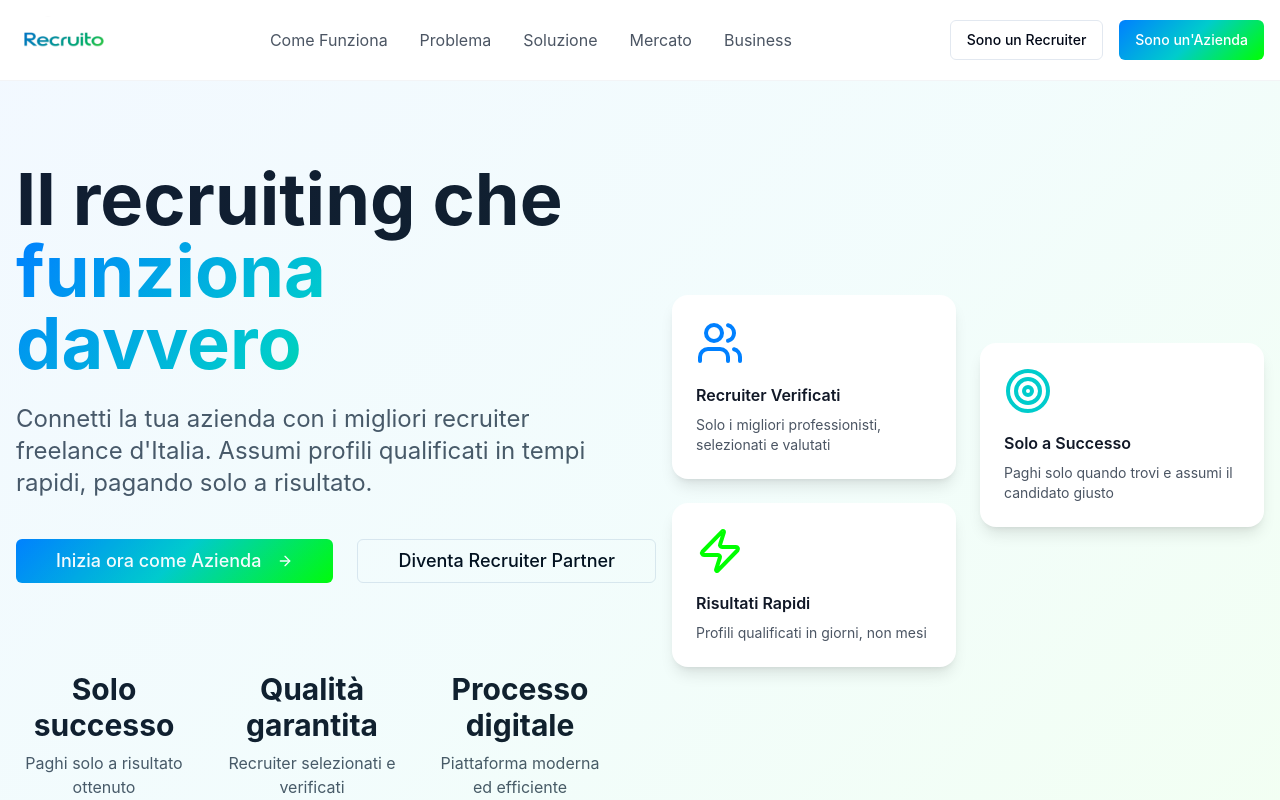
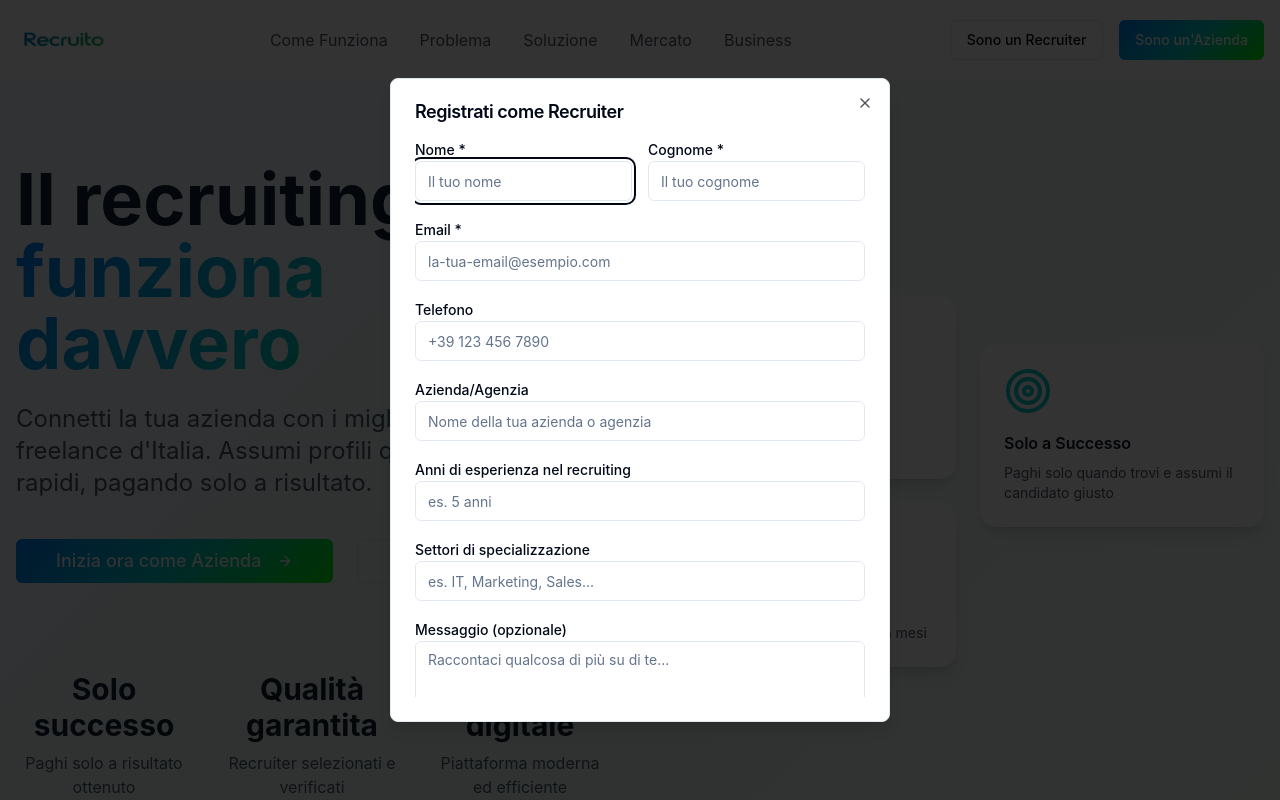
Before and after one commit to Br1Giordano/recruito-match-hub, a React (Vite) app: page / in a window 1280 px wide. Both pictures are taken after a click on the button "Sono un Recruiter". Shown: the top 800 px of the page. Built offline with nearby package versions, Linux system fonts and the light colour scheme.

Commit message:
Add registration form to button
Implement a registration form when the "Sono un Recruiter" button is clicked.

```diff
--- a/src/components/Header.tsx
+++ b/src/components/Header.tsx
@@ -1,5 +1,7 @@
 
 import { Button } from "@/components/ui/button";
+import { Dialog, DialogContent, DialogHeader, DialogTitle, DialogTrigger } from "@/components/ui/dialog";
+import RecruiterRegistrationForm from "./RecruiterRegistrationForm";
 
 const Header = () => {
   return (
@@ -32,9 +34,19 @@ const Header = () => {
         </nav>
 
         <div className="flex items-center space-x-4">
-          <Button variant="outline" className="hidden sm:inline-flex">
-            Sono un Recruiter
-          </Button>
+          <Dialog>
+            <DialogTrigger asChild>
+              <Button variant="outline" className="hidden sm:inline-flex">
+                Sono un Recruiter
+              </Button>
+            </DialogTrigger>
+            <DialogContent className="sm:max-w-[500px]">
+              <DialogHeader>
+                <DialogTitle>Registrati come Recruiter</DialogTitle>
+              </DialogHeader>
+              <RecruiterRegistrationForm />
+            </DialogContent>
+          </Dialog>
           <Button className="gradient-recruito text-white border-0 hover:opacity-90">
             Sono un'Azienda
           </Button>
--- /dev/null
+++ b/src/components/RecruiterRegistrationForm.tsx
@@ -0,0 +1,166 @@
+
+import { useState } from "react";
+import { Button } from "@/components/ui/button";
+import { Input } from "@/components/ui/input";
+import { Label } from "@/components/ui/label";
+import { Textarea } from "@/components/ui/textarea";
+import { DialogClose } from "@/components/ui/dialog";
+import { useToast } from "@/hooks/use-toast";
+
+const RecruiterRegistrationForm = () => {
+  const [formData, setFormData] = useState({
+    nome: "",
+    cognome: "",
+    email: "",
+    telefono: "",
+    azienda: "",
+    esperienza: "",
+    settori: "",
+    messaggio: ""
+  });
+
+  const { toast } = useToast();
+
+  const handleSubmit = (e: React.FormEvent) => {
+    e.preventDefault();
+
+    // Simulazione invio form
+    console.log("Dati recruiter:", formData);
+
+    toast({
+      title: "Registrazione inviata!",
+      description: "Ti contatteremo presto per completare la tua registrazione.",
+    });
+
+    // Reset form
+    setFormData({
+      nome: "",
+      cognome: "",
+      email: "",
+      telefono: "",
+      azienda: "",
+      esperienza: "",
+      settori: "",
+      messaggio: ""
+    });
+  };
+
+  const handleChange = (e: React.ChangeEvent<HTMLInputElement | HTMLTextAreaElement>) => {
+    setFormData({
+      ...formData,
+      [e.target.name]: e.target.value
+    });
+  };
+
+  return (
+    <form onSubmit={handleSubmit} className="space-y-4 max-h-[70vh] overflow-y-auto">
+      <div className="grid grid-cols-2 gap-4">
+        <div>
+          <Label htmlFor="nome">Nome *</Label>
+          <Input
+            id="nome"
+            name="nome"
+            value={formData.nome}
+            onChange={handleChange}
+            required
+            placeholder="Il tuo nome"
+          />
+        </div>
+        <div>
+          <Label htmlFor="cognome">Cognome *</Label>
+          <Input
+            id="cognome"
+            name="cognome"
+            value={formData.cognome}
+            onChange={handleChange}
+            required
+            placeholder="Il tuo cognome"
+          />
+        </div>
+      </div>
+
+      <div>
+        <Label htmlFor="email">Email *</Label>
+        <Input
+          id="email"
+          name="email"
+          type="email"
+          value={formData.email}
+          onChange={handleChange}
+          required
+          placeholder="la-tua-email@esempio.com"
+        />
+      </div>
+
+      <div>
+        <Label htmlFor="telefono">Telefono</Label>
+        <Input
+          id="telefono"
+          name="telefono"
+          type="tel"
+          value={formData.telefono}
+          onChange={handleChange}
+          placeholder="+39 123 456 7890"
+        />
+      </div>
+
+      <div>
+        <Label htmlFor="azienda">Azienda/Agenzia</Label>
+        <Input
+          id="azienda"
+          name="azienda"
+          value={formData.azienda}
+          onChange={handleChange}
+          placeholder="Nome della tua azienda o agenzia"
+        />
+      </div>
+
+      <div>
+        <Label htmlFor="esperienza">Anni di esperienza nel recruiting</Label>
+        <Input
+          id="esperienza"
+          name="esperienza"
+          value={formData.esperienza}
+          onChange={handleChange}
+          placeholder="es. 5 anni"
+        />
+      </div>
+
+      <div>
+        <Label htmlFor="settori">Settori di specializzazione</Label>
+        <Input
+          id="settori"
+          name="settori"
+          value={formData.settori}
+          onChange={handleChange}
+          placeholder="es. IT, Marketing, Sales..."
+        />
+      </div>
+
+      <div>
+        <Label htmlFor="messaggio">Messaggio (opzionale)</Label>
+        <Textarea
+          id="messaggio"
+          name="messaggio"
+          value={formData.messaggio}
+          onChange={handleChange}
+          placeholder="Raccontaci qualcosa di più su di te..."
+          rows={3}
+        />
+      </div>
+
+      <div className="flex gap-3 pt-4">
+        <DialogClose asChild>
+          <Button type="button" variant="outline" className="flex-1">
+            Annulla
+          </Button>
+        </DialogClose>
+        <Button type="submit" className="flex-1 gradient-recruito text-white border-0 hover:opacity-90">
+          Invia Registrazione
+        </Button>
+      </div>
+    </form>
+  );
+};
+
+export default RecruiterRegistrationForm;
```
